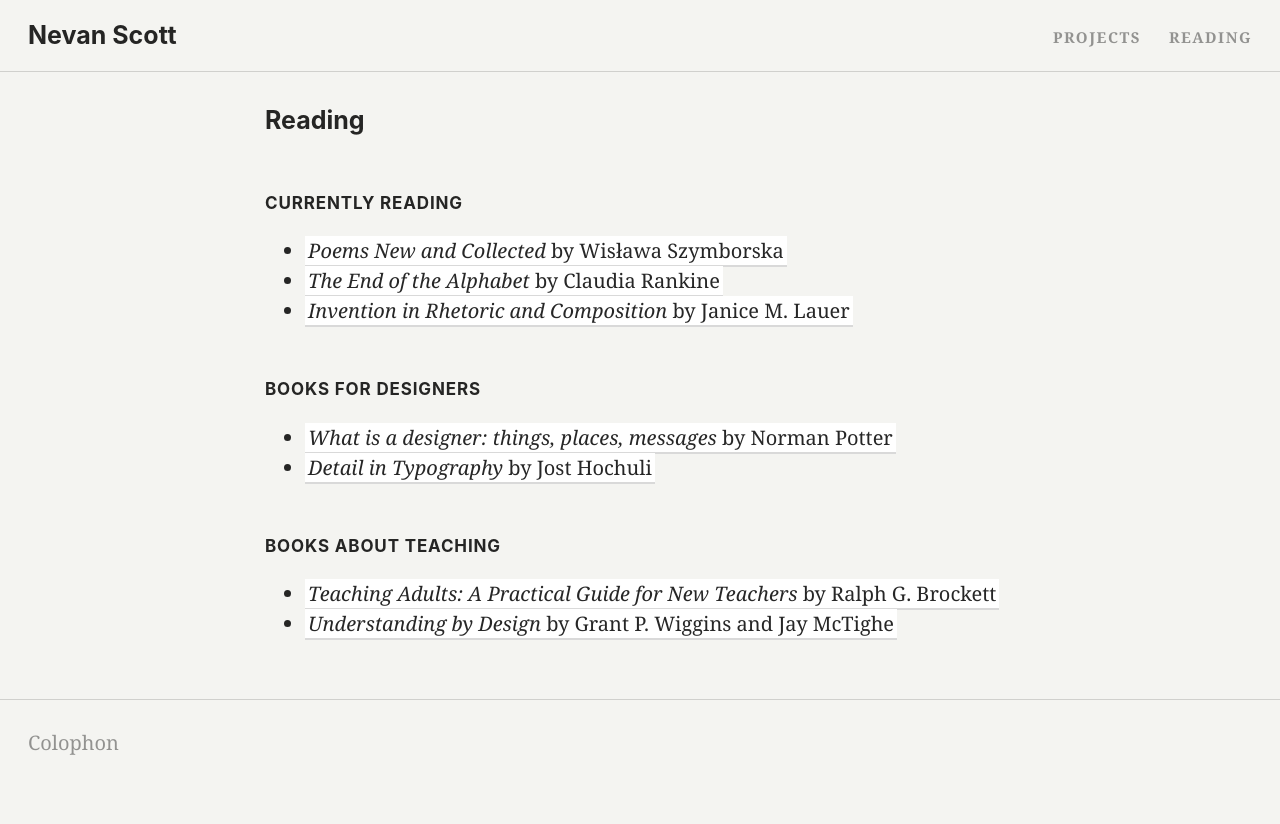
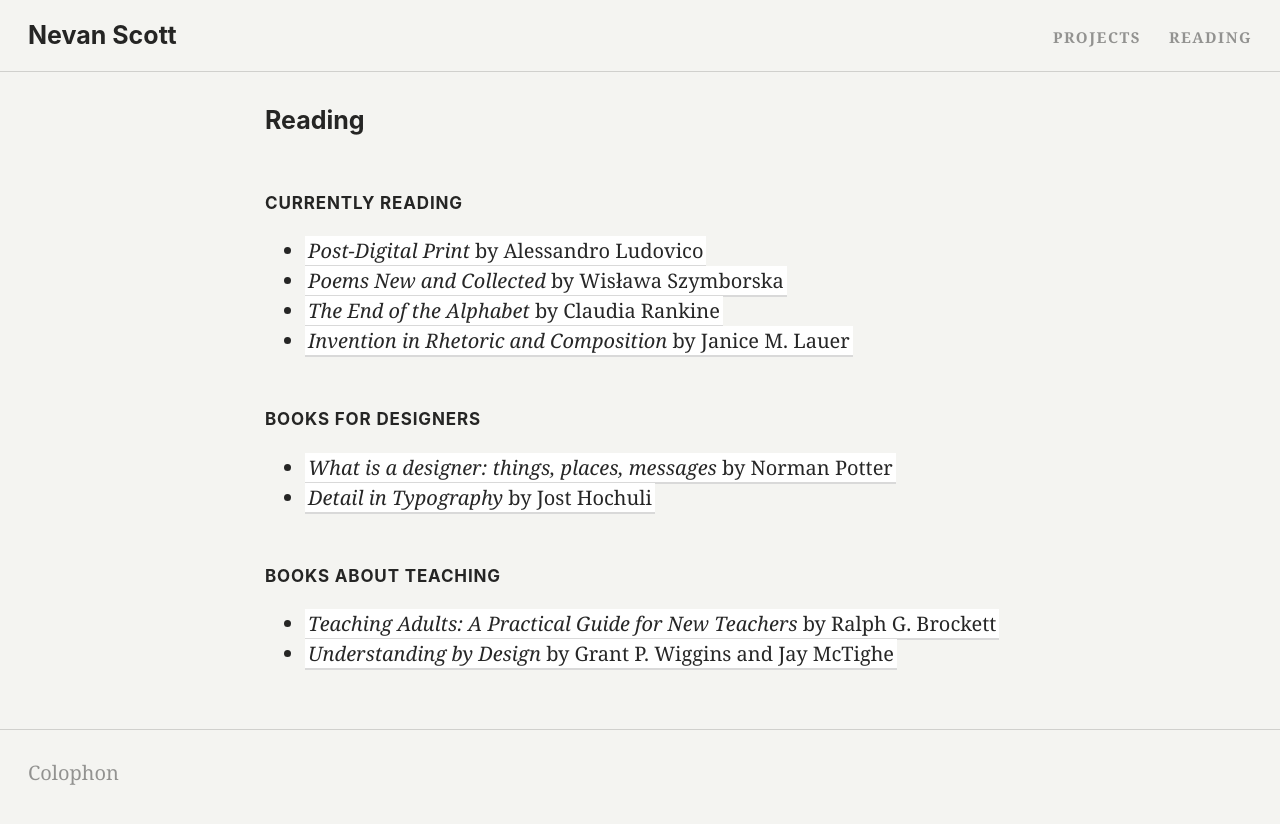
Before and after one commit to nevanscott/nevanscott.github.io, a Jekyll site: the page built from reading.md, in a window 1280 px wide. Shown: the top 824 px of the page. Built offline with Jekyll 4.4.1, drawn with Linux system fonts in a browser that asks for light colours.

Commit message:
updated reading list

```diff
--- a/reading.md
+++ b/reading.md
@@ -44,6 +44,7 @@ books:
 Currently Reading
 -----------------
 
+* [<cite>Post-Digital Print</cite> by Alessandro Ludovico](http://postdigitalprint.org)
 * [<cite>Poems New and Collected</cite> by Wisława Szymborska](https://www.goodreads.com/book/show/10205.Poems_New_and_Collected)
 * [<cite>The End of the Alphabet</cite> by Claudia Rankine](https://www.goodreads.com/book/show/270904.The_End_of_the_Alphabet)
 * [<cite>Invention in Rhetoric and Composition</cite> by Janice M. Lauer](http://wac.colostate.edu/books/lauer_invention/)
```
